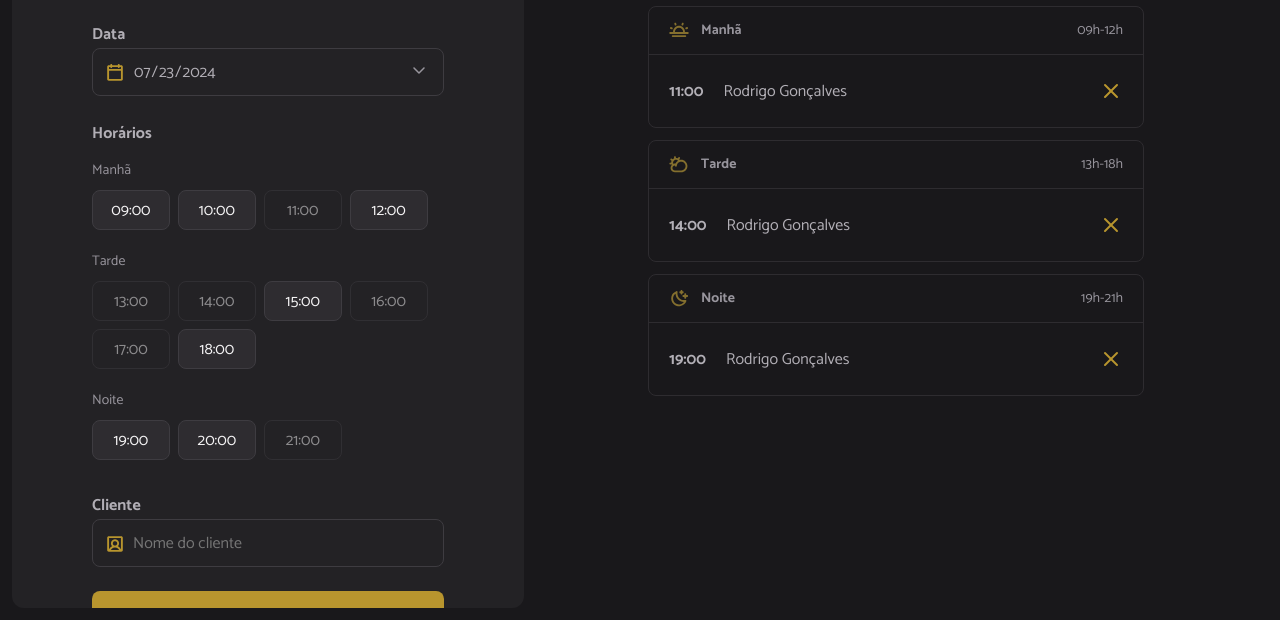
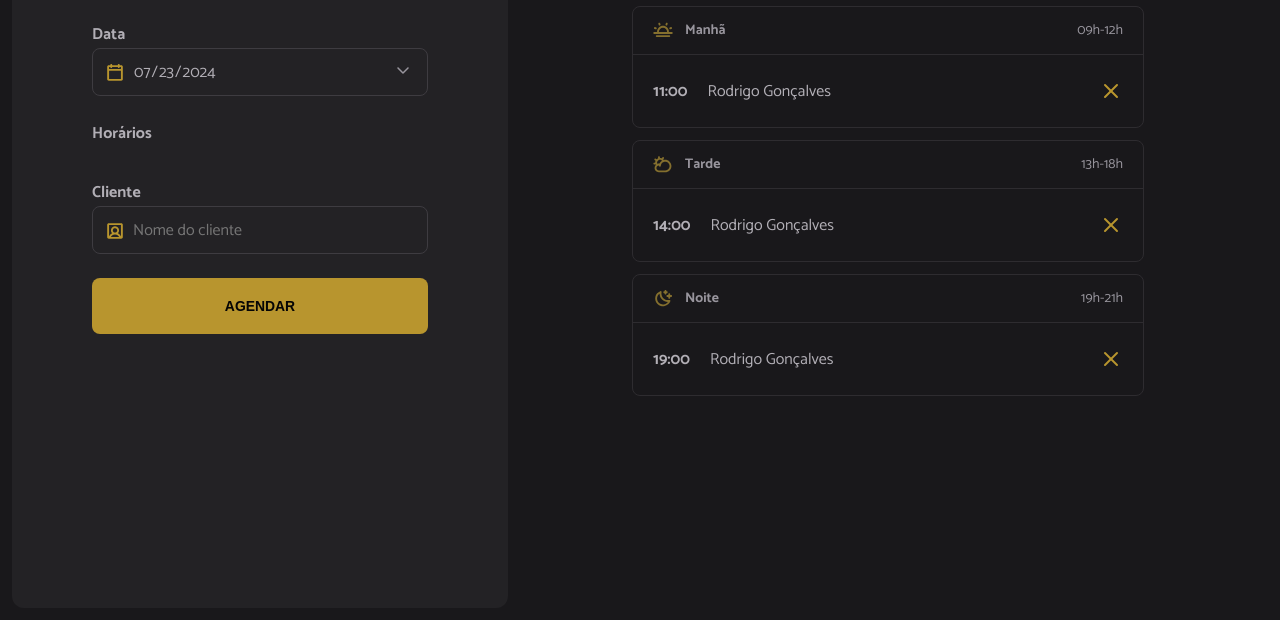
Before and after one commit to ropdias/hairday, a website built with webpack: page src/index.html in a window 1280 px wide. Shown: the part 180-800 px from the top of the page. Built offline with nearby package versions, Linux system fonts and the light colour scheme.

Commit message:
event DOMContentLoaded

```diff
--- a/src/index.html
+++ b/src/index.html
@@ -35,68 +35,26 @@
 
         <span class="label">Horários</span>
         <ul id="hours" class="hours" aria-label="Horários disponíveis de manhã">
-          <!-- Exemplo: Manhã -->
+          <!-- Exemplo: Manhã
           <li data-period="morning" class="hour-period">Manhã</li>
           <li data-period="morning" value="09:00" class="hour hour-available">
             09:00
-          </li>
-          <li data-period="morning" value="10:00" class="hour hour-available">
-            10:00
-          </li>
-          <li data-period="morning" value="11:00" class="hour hour-unavailable">
-            11:00
-          </li>
-          <li data-period="morning" value="12:00" class="hour hour-available">
-            12:00
-          </li>
-          <!-- Exemplo: Tarde  -->
-          <li data-period="morning" class="hour-period">Tarde</li>
+          </li> -->
+          <!-- Exemplo: Tarde
+          <li data-period="afternoon" class="hour-period">Tarde</li>
           <li
             data-period="afternoon"
             value="13:00"
             class="hour hour-unavailable"
           >
             13:00
-          </li>
-          <li
-            data-period="afternoon"
-            value="14:00"
-            class="hour hour-unavailable"
-          >
-            14:00
-          </li>
-          <li data-period="afternoon" value="15:00" class="hour hour-available">
-            15:00
-          </li>
-          <li
-            data-period="afternoon"
-            value="16:00"
-            class="hour hour-unavailable"
-          >
-            16:00
-          </li>
-          <li
-            data-period="afternoon"
-            value="17:00"
-            class="hour hour-unavailable"
-          >
-            17:00
-          </li>
-          <li data-period="afternoon" value="18:00" class="hour hour-available">
-            18:00
-          </li>
-          <!-- Exemplo: Noite -->
-          <li data-period="morning" class="hour-period">Noite</li>
+          </li> -->
+          <!-- Exemplo: Noite
+          <li data-period="night" class="hour-period">Noite</li>
 
           <li data-period="night" value="19:00" class="hour hour-available">
             19:00
-          </li>
-          <li data-period="night" value="20:00" class="hour hour-available">
-            20:00
-          </li>
-          <li data-period="night" value="21:00" class="hour hour-unavailable">
-            21:00
-          </li>
+          </li> -->
         </ul>
 
         <label for="client" class="label">Cliente</label>
--- a/src/main.js
+++ b/src/main.js
@@ -10,3 +10,4 @@ import './styles/schedule.css';
 
 // JS
 import './modules/form/submit.js';
+import './modules/load.js';
--- /dev/null
+++ b/src/modules/load.js
@@ -0,0 +1,3 @@
+document.addEventListener('DOMContentLoaded', function () {
+  console.log('DOM ESTÁ PRONTO!');
+});
```
